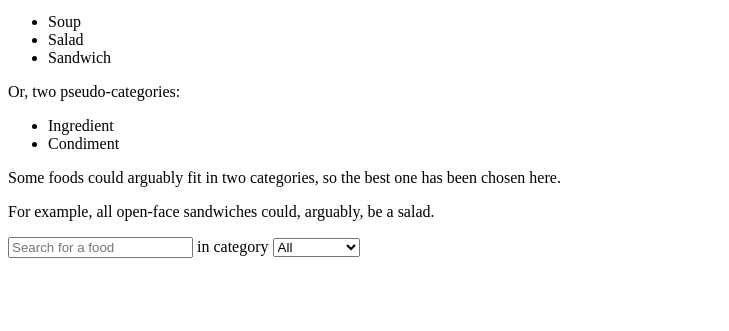
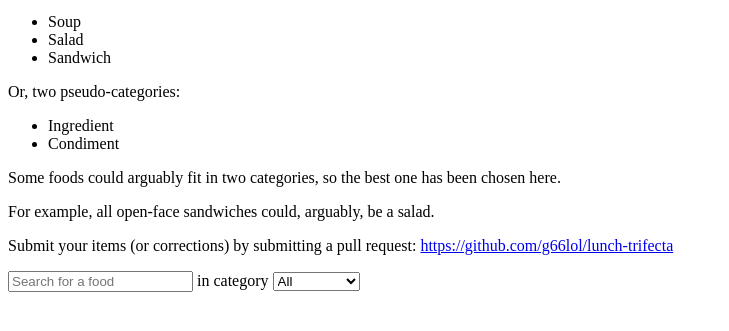
Before and after one commit to g66lol/lunch-trifecta, a plain HTML site: page index.html in a window 1280 px wide. Shown: the part 101-432 px from the top of the page, without its empty margins (0-729 px from the left). Drawn offline with Linux system fonts and the light colour scheme.

Commit message:
Add link to github.

```diff
--- a/index.html
+++ b/index.html
@@ -20,6 +20,7 @@
         </ul>
         <p>Some foods could arguably fit in two categories, so the best one has been chosen here.</p>
         <p>For example, all open-face sandwiches could, arguably, be a salad.</p>
+        <p>Submit your items (or corrections) by submitting a pull request: <a href="https://github.com/g66lol/lunch-trifecta">https://github.com/g66lol/lunch-trifecta</a></p>
         <input type="text" id="searchInput" placeholder="Search for a food"> in category
         <select id="categoryFilter">
             <option value="all">All</option>
```
